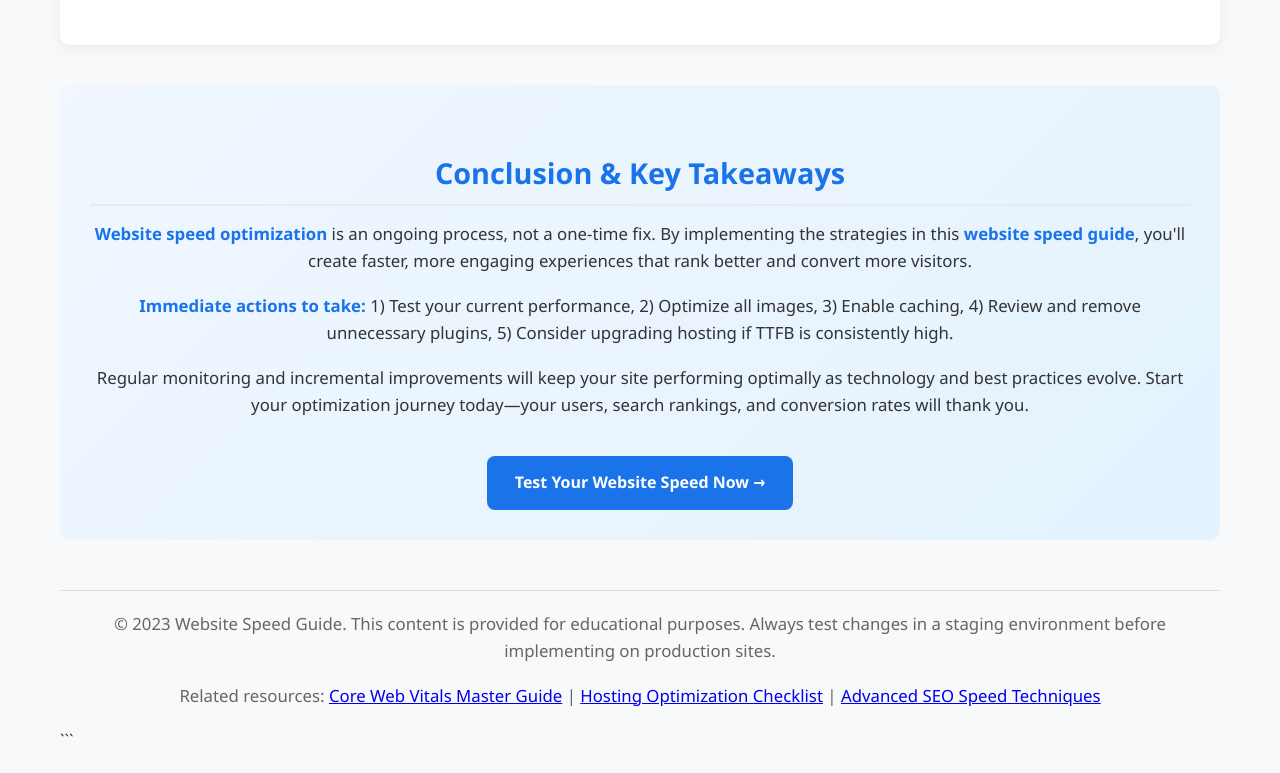
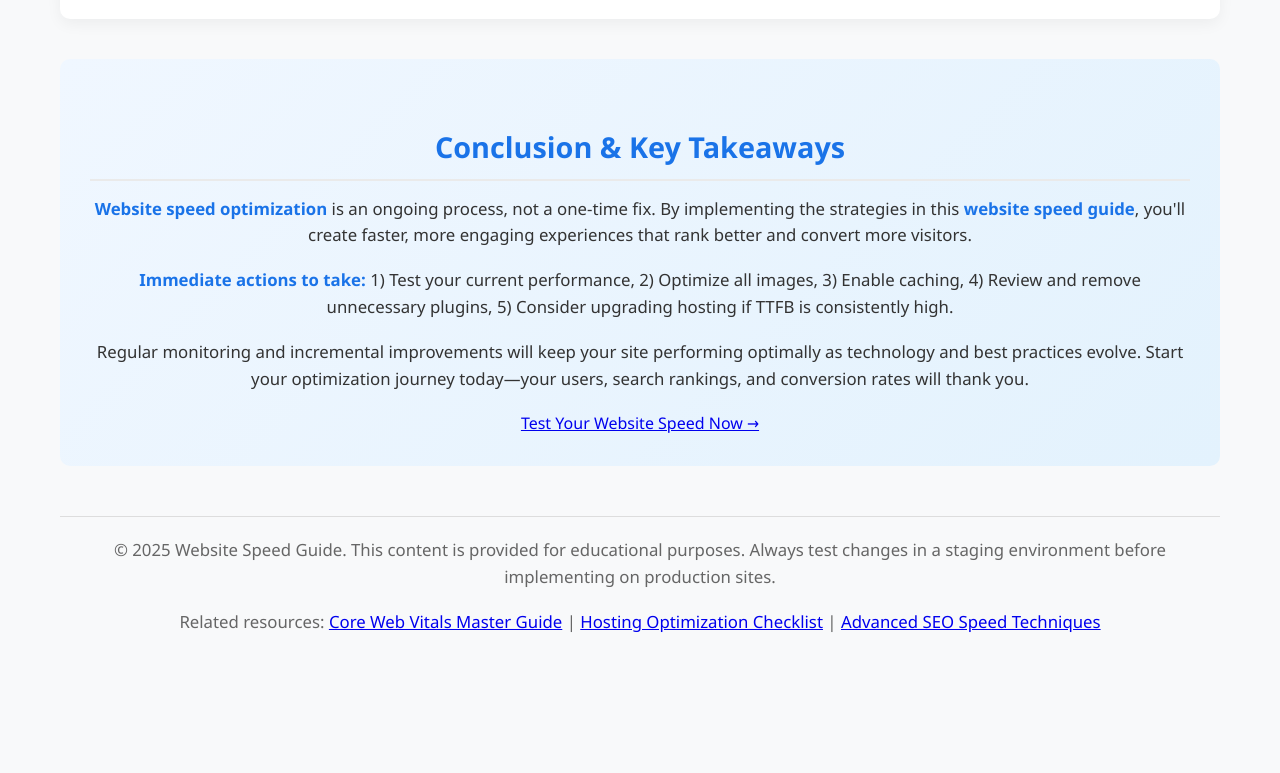
Before and after one commit to kaif1116/website-speed-test-, a plain HTML site: page website-speed-guide.html in a window 1280 px wide. Shown: the part 6548-7321 px from the top of the page. After the commit the page ends 7222 px from the top, so only its background shows below. Drawn offline with Linux system fonts and the light colour scheme.

Commit message:
Update website-speed-guide.html

````diff
--- a/website-speed-guide.html
+++ b/website-speed-guide.html
@@ -1,4 +1,3 @@
-```html
 <!DOCTYPE html>
 <html lang="en">
 <head>
@@ -297,7 +296,7 @@
         <p><strong>Website speed optimization</strong> is an ongoing process, not a one-time fix. By implementing the strategies in this <strong>website speed guide</strong>, you'll create faster, more engaging experiences that rank better and convert more visitors.</p>
         <p><strong>Immediate actions to take:</strong> 1) Test your current performance, 2) Optimize all images, 3) Enable caching, 4) Review and remove unnecessary plugins, 5) Consider upgrading hosting if TTFB is consistently high.</p>
         <p>Regular monitoring and incremental improvements will keep your site performing optimally as technology and best practices evolve. Start your optimization journey today—your users, search rankings, and conversion rates will thank you.</p>
-        <a href="#" class="cta-button">Test Your Website Speed Now →</a>
+        <a href="#" class="index.html">Test Your Website Speed Now →</a>
     </div>
 
     <script type="application/ld+json">
@@ -350,9 +349,8 @@
     </script>
 
     <footer>
-        <p>© 2023 Website Speed Guide. This content is provided for educational purposes. Always test changes in a staging environment before implementing on production sites.</p>
+        <p>© 2025 Website Speed Guide. This content is provided for educational purposes. Always test changes in a staging environment before implementing on production sites.</p>
         <p>Related resources: <a href="#">Core Web Vitals Master Guide</a> | <a href="#">Hosting Optimization Checklist</a> | <a href="#">Advanced SEO Speed Techniques</a></p>
     </footer>
 </body>
 </html>
-```
````
